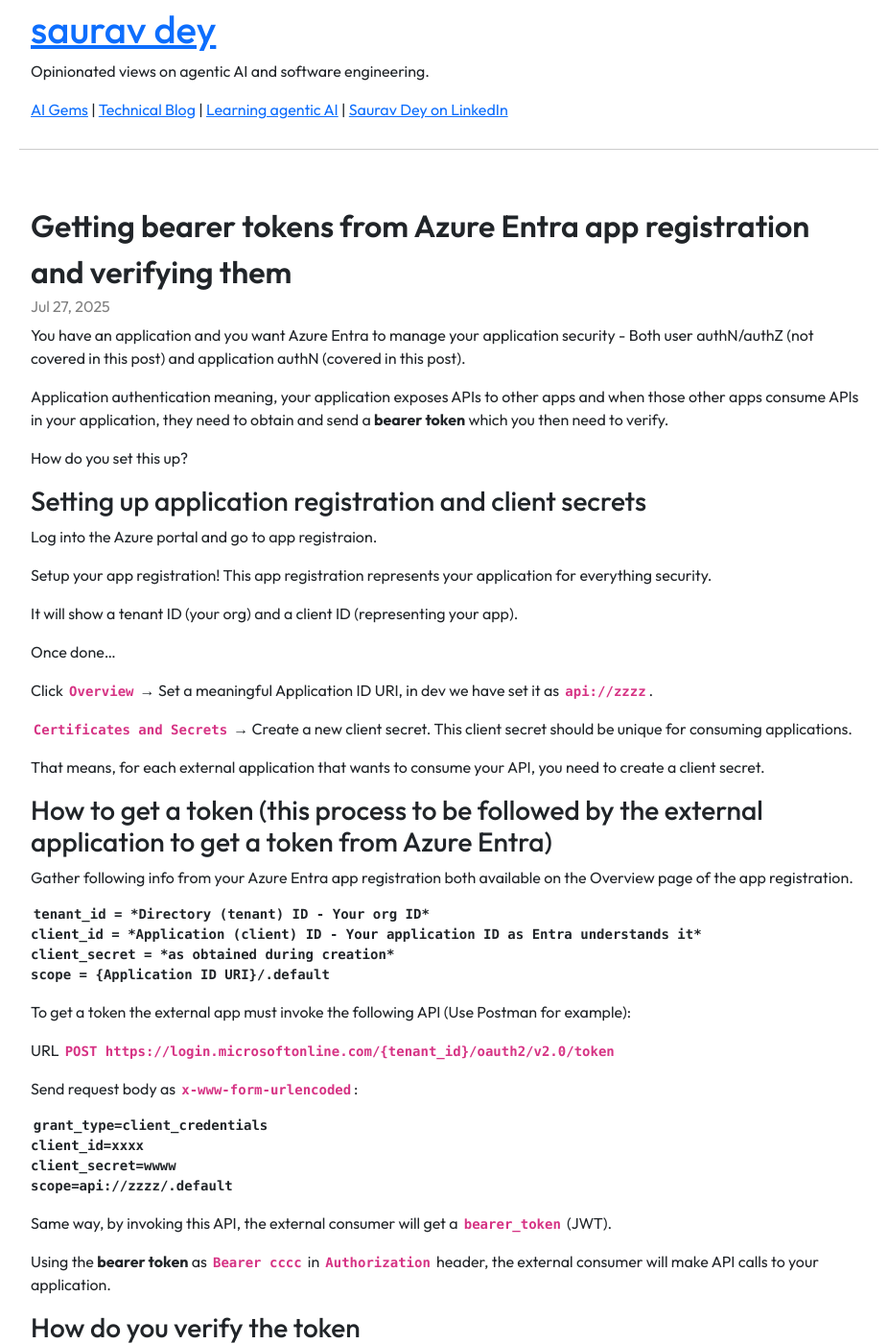
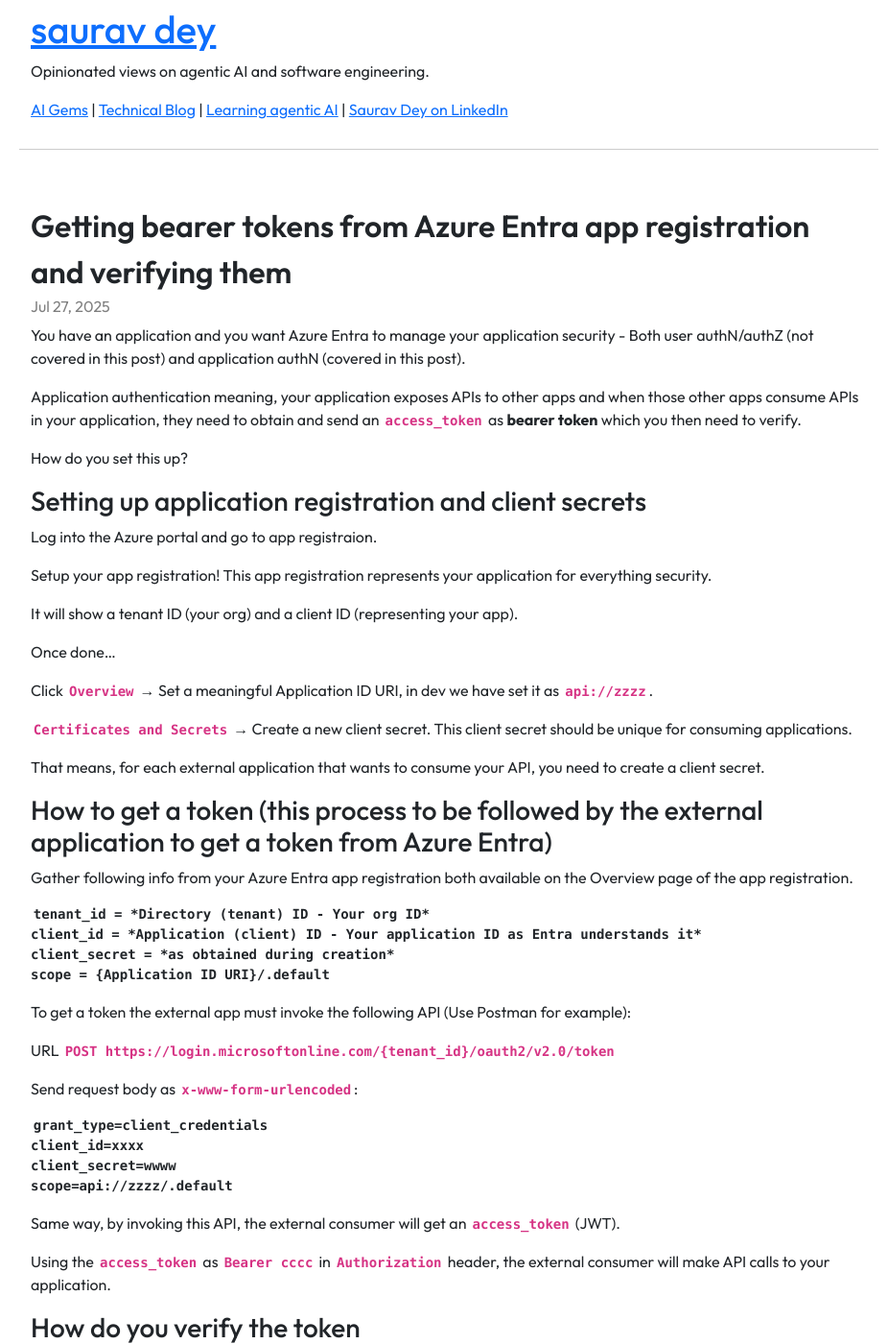
Before and after one commit to coffeeml/coffeeml.github.io, a Jekyll site: the page built from _posts/2025-08-27-Azure-entra-app-reg-bearer-tokens.markdown, in a window 1280 px wide and 1400 px high. Shown: the whole window at 96% size, without its empty margins (172-1098 px from the left). Built offline with Jekyll 4.4.1, drawn with Linux system fonts in a browser that asks for light colours; some of the changed text lies outside the part shown.

Commit message:
Update 2025-08-27-Azure-entra-app-reg-bearer-tokens.markdown

````diff
--- a/_posts/2025-08-27-Azure-entra-app-reg-bearer-tokens.markdown
+++ b/_posts/2025-08-27-Azure-entra-app-reg-bearer-tokens.markdown
@@ -2,13 +2,13 @@
 layout: post
 comments: false
 title:  "Getting bearer tokens from Azure Entra app registration and verifying them"
-excerpt: "When external applications invoke an API on your application, they need to obtain and send a bearer token. Then you need to verify the bearer token and allow the API call. All of these can be easily done using Azure Entra and app registrations. Azure Entra needs to identify your app and act as the auth provider, can produce tokens for external apps on your behalf and help you verify the token sent over by the external app during API calls."
+excerpt: "When external applications invoke an API on your application, they need to obtain and send as access token as bearer token. Then you need to verify the bearer token and allow the API call. All of these can be easily done using Azure Entra and app registrations. Azure Entra needs to identify your app and act as the auth provider, can produce tokens for external apps on your behalf and help you verify the token sent over by the external app during API calls."
 date:   2025-07-27 10:00:00
 ---
 
 You have an application and you want Azure Entra to manage your application security - Both user authN/authZ (not covered in this post) and application authN (covered in this post).
 
-Application authentication meaning, your application exposes APIs to other apps and when those other apps consume APIs in your application, they need to obtain and send a **bearer token** which you then need to verify.
+Application authentication meaning, your application exposes APIs to other apps and when those other apps consume APIs in your application, they need to obtain and send an `access_token` as **bearer token** which you then need to verify.
 
 How do you set this up?
 
@@ -52,9 +52,9 @@
 scope=api://zzzz/.default
 ```
 
-Same way, by invoking this API, the external consumer will get a `bearer_token` (JWT).
+Same way, by invoking this API, the external consumer will get an `access_token` (JWT).
 
-Using the **bearer token** as `Bearer cccc` in `Authorization` header, the external consumer will make API calls to your application.
+Using the `access_token` as `Bearer cccc` in `Authorization` header, the external consumer will make API calls to your application.
 
 ### How do you verify the token
 
@@ -122,7 +122,7 @@
 
 **Steps**:
 
-1. Middleware extracts the `bearer_token` (JWT) from header
+1. Middleware extracts the **bearer token** (JWT) from header
 2. Decodes the JWT using jsonwebtoken library
 3. Identifies key ID `kid` and algorithm `alg` from JWT header
 4. Gets all public keys for this authentication server (authentication server is Entra/app registration set up for current environment)
@@ -131,3 +131,11 @@
 6. Find which `x5c` was can verify this token by matching with the `kid` obtained in **step #3**
 7. Verify using well formed signed key and algorithm
 8. Verify token is not expired and audience match (Audience match is not mandatory, added just as additional check)
+
+**Note**:
+
+This article shows how to establish application to application integration using `access_tokens` from Azure Entra.
+This method doesn't have any user credentials involved in this.
+
+If you want to enstablish an auth flow that involves user credentials, then you need `id_tokens`.
+In order to get an `id_token` you need to develop a user auth flow like MSAL or OIDC that will help you get an `id_token`.
````
